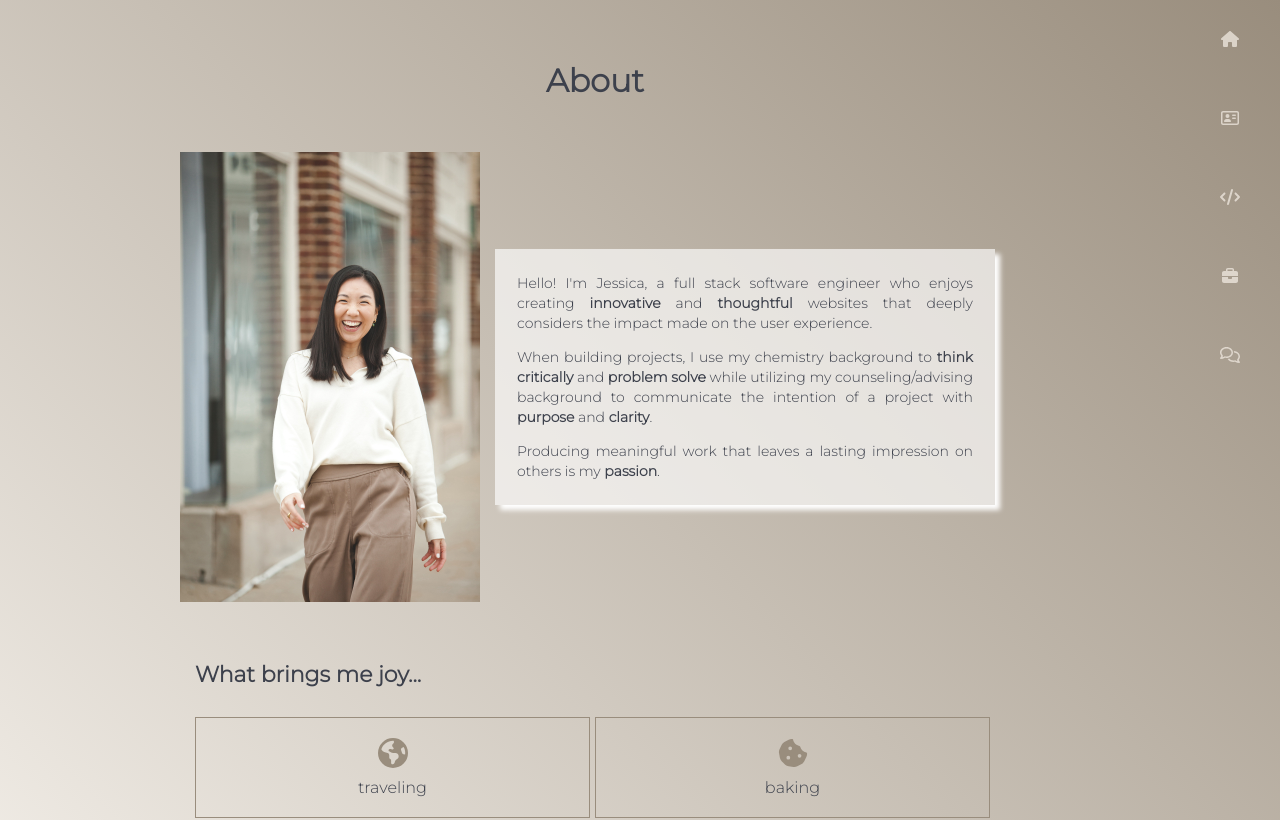
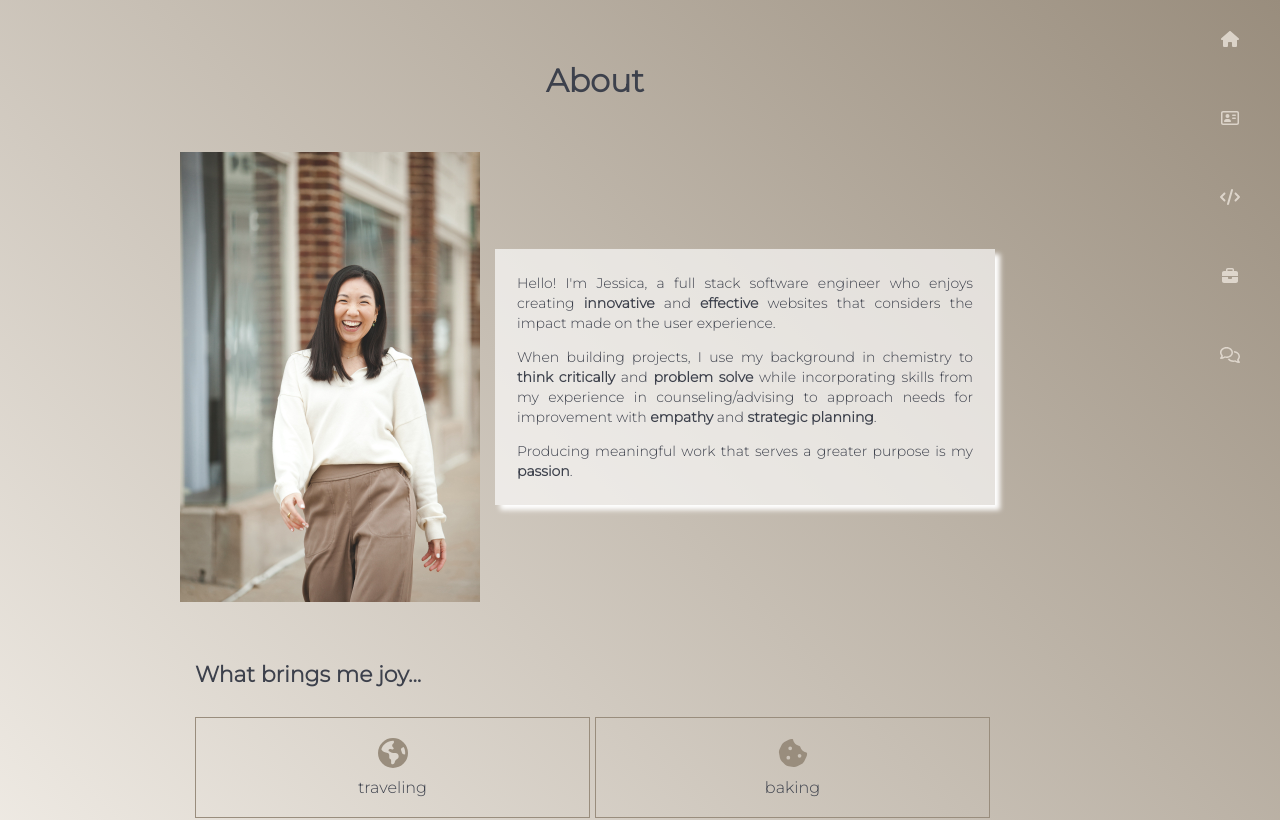
Before and after one commit to jessykim/jessica-kim-portfolio, a React (Create React App) app: page /about in a window 1280 px wide. Shown: the top 820 px of the page. Built offline with nearby package versions, Linux system fonts and the light colour scheme.

Commit message:
update about me message

```diff
--- a/src/pages/About.jsx
+++ b/src/pages/About.jsx
@@ -10,9 +10,9 @@ function About(props) {
         <div className={styles.imgText}>
           <img src={Image} alt="downtown img" />
           <div className={styles.aboutText}>
-            <p>Hello! I'm Jessica, a full stack software engineer who enjoys creating <span>innovative</span> and <span>thoughtful</span> websites that deeply considers the impact made on the user experience.</p>
-            <p>When building projects, I use my chemistry background to <span>think critically</span> and <span>problem solve</span> while utilizing my counseling/advising background to communicate the intention of a project with <span>purpose</span> and <span>clarity</span>.</p>
-            <p>Producing meaningful work that leaves a lasting impression on others is my <span>passion</span>.</p>
+            <p>Hello! I'm Jessica, a full stack software engineer who enjoys creating <span>innovative</span> and <span>effective</span> websites that considers the impact made on the user experience.</p>
+            <p>When building projects, I use my background in chemistry to <span>think critically</span> and <span>problem solve</span> while incorporating skills from my experience in counseling/advising to approach needs for improvement with <span>empathy</span> and <span>strategic planning</span>.</p>
+            <p>Producing meaningful work that serves a greater purpose is my <span>passion</span>.</p>
           </div>
         </div>
         <div className={styles.joyList}>
```
